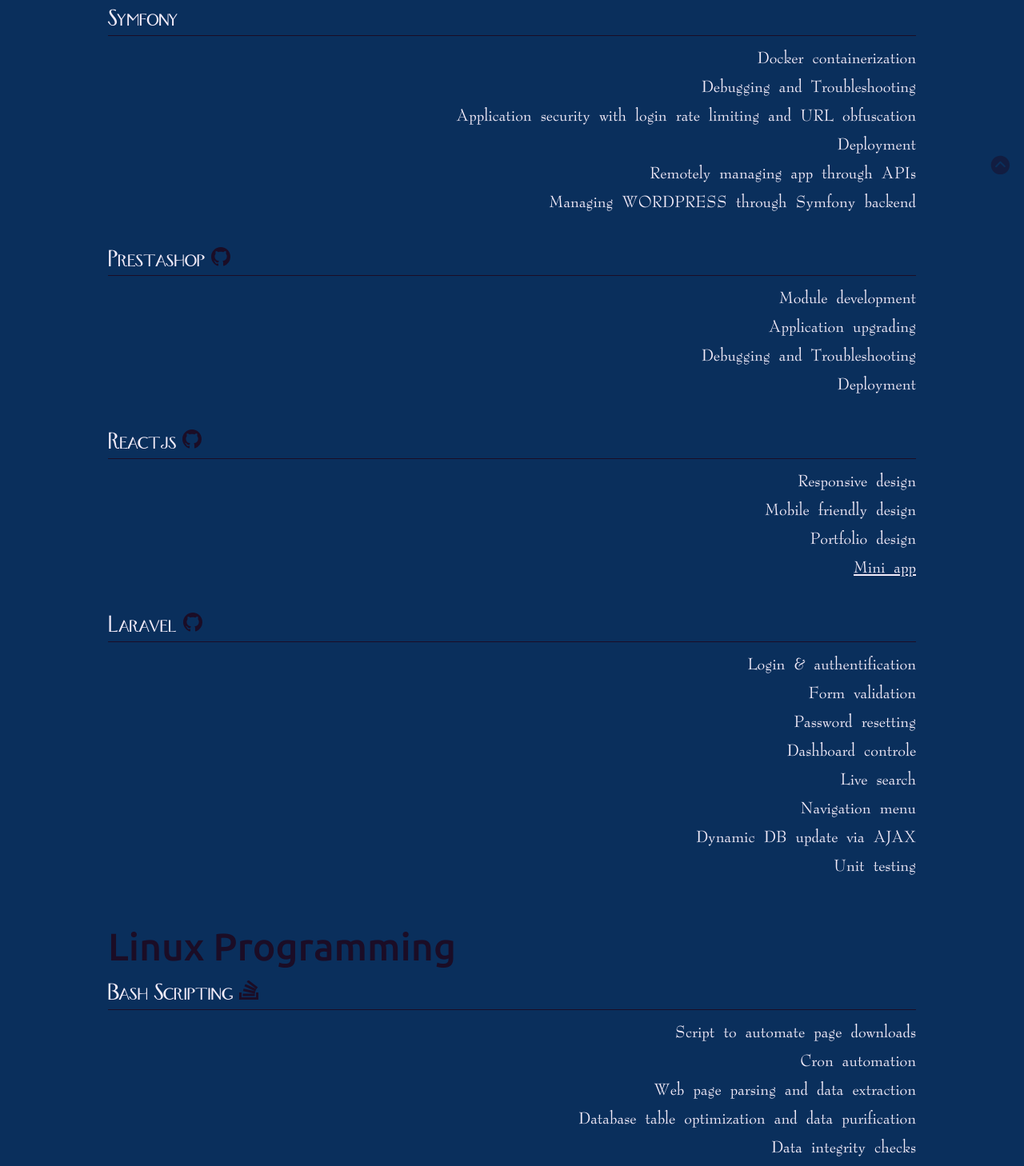
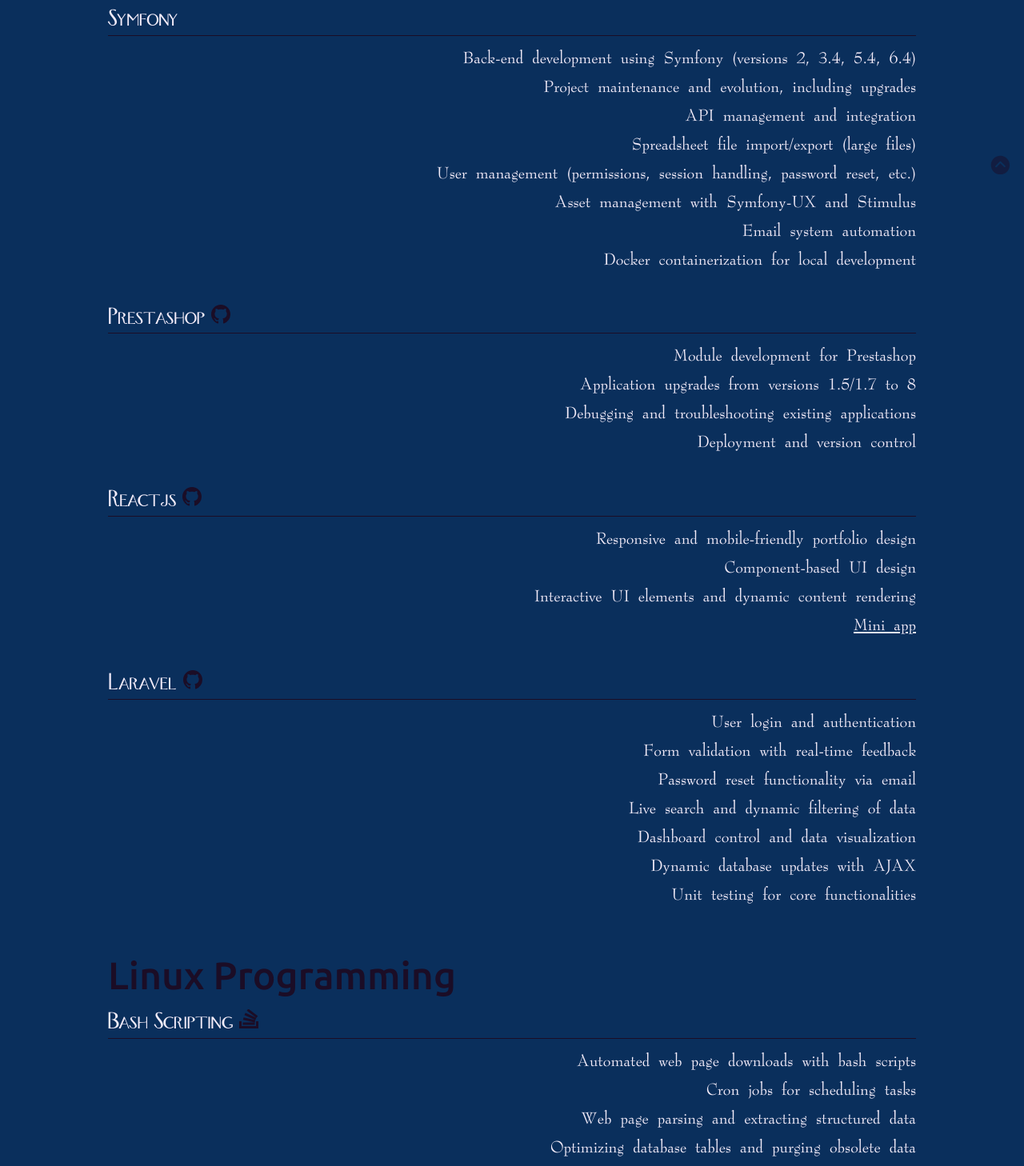
Before and after one commit to Antsamotady/ResumePortfolio, a React (Create React App) app: page /capabilities in a window 1280 px wide. Shown: the part 560-2018 px from the top of the page at 80% size. Built offline with nearby package versions, Linux system fonts and the light colour scheme.

Commit message:
Update capabilities, about, and gallerie

```diff
--- a/src/Components/Pages/About.js
+++ b/src/Components/Pages/About.js
@@ -41,7 +41,7 @@
         </div>
 
         <div className="bottom-text">
-          <span>Place I've been</span>
+          <span>I've been</span>
           <div className="small-titles">
             <div className="work-experience">
               <div className='experience-title'>Web developer</div>
@@ -61,7 +61,7 @@
         <p className="quater-underlining"></p>
 
         <div className="bottom-text">
-          <span>Recently</span>
+          <span>Not far from now</span>
           <div className="updates">
             <div className="update-title-container">
               <p className="update-title">C2 Level English Certification</p>
--- a/src/Components/Pages/Capabilities.js
+++ b/src/Components/Pages/Capabilities.js
@@ -69,12 +69,14 @@
                   <span className="tech-title">Symfony </span><span className="icon-link"><a title="The project repo" href="https://github.com/Antsamotady/"></a></span>
                 </div>
                 <ul className="list-inline">
-                  <li>Docker containerization</li>
-                  <li>Debugging and Troubleshooting</li>
-                  <li>Application security with login rate limiting and URL obfuscation</li>
-                  <li>Deployment</li>
-                  <li>Remotely managing app through APIs</li>
-                  <li>Managing WORDPRESS through Symfony backend</li>
+                  <li>Back-end development using Symfony (versions 2, 3.4, 5.4, 6.4)</li>
+                  <li>Project maintenance and evolution, including upgrades</li>
+                  <li>API management and integration</li>
+                  <li>Spreadsheet file import/export (large files)</li>
+                  <li>User management (permissions, session handling, password reset, etc.)</li>
+                  <li>Asset management with Symfony-UX and Stimulus</li>
+                  <li>Email system automation</li>
+                  <li>Docker containerization for local development</li>
                 </ul>
               </div>
               <div className="task">
@@ -82,10 +84,10 @@
                   <span className="tech-title">Prestashop </span><span className="icon-link"><a title="The project repo" href="https://github.com/Antsamotady"><BsGithub /></a></span>
                 </div>
                 <ul className="list-inline">
-                  <li>Module development</li>
-                  <li>Application upgrading</li>
-                  <li>Debugging and Troubleshooting</li>
-                  <li>Deployment</li>
+                  <li>Module development for Prestashop</li>
+                  <li>Application upgrades from versions 1.5/1.7 to 8</li>
+                  <li>Debugging and troubleshooting existing applications</li>
+                  <li>Deployment and version control</li>
                 </ul>
               </div>
               <div className="task">
@@ -93,9 +95,9 @@
                   <span className="tech-title">Reactjs </span><span className="icon-link"><a title="The project repo" href="https://github.com/Antsamotady/ResumePortfolio/tree/master"><BsGithub /></a></span>
                 </div>
                 <ul className="list-inline">
-                  <li>Responsive design</li>
-                  <li>Mobile friendly design</li>
-                  <li>Portfolio design</li>
+                  <li>Responsive and mobile-friendly portfolio design</li>
+                  <li>Component-based UI design</li>
+                  <li>Interactive UI elements and dynamic content rendering</li>
                   <li><span className="mini-app-btn" onClick={this.hideMe}>Mini app</span></li>
                 </ul>
               </div>
@@ -120,14 +122,13 @@
                   <span className="tech-title">Laravel </span><span className="icon-link"><a title="The project repo" href="https://github.com/Antsamotady/laravel6-test-dashdoard"><BsGithub /></a></span>
                 </div>
                 <ul className="list-inline">
-                  <li>Login & authentification</li>
-                  <li>Form validation</li>
-                  <li>Password resetting</li>
-                  <li>Dashboard controle</li>
-                  <li>Live search</li>
-                  <li>Navigation menu</li>
-                  <li>Dynamic DB update via AJAX</li>
-                  <li>Unit testing</li>
+                  <li>User login and authentication</li>
+                  <li>Form validation with real-time feedback</li>
+                  <li>Password reset functionality via email</li>
+                  <li>Live search and dynamic filtering of data</li>
+                  <li>Dashboard control and data visualization</li>
+                  <li>Dynamic database updates with AJAX</li>
+                  <li>Unit testing for core functionalities</li>
                 </ul>
               </div>
             </div>
@@ -141,11 +142,11 @@
                   <span className="tech-title">Bash Scripting </span><span className="icon-link"><a title="My stack profile" href="https://stackoverflow.com/users/9532910/antsamotady"><ImStackoverflow /></a></span>
                 </div>
                 <ul className="list-inline">
-                  <li>Script to automate page downloads</li>
-                  <li>Cron automation</li>
-                  <li>Web page parsing and data extraction</li>
-                  <li>Database table optimization and data purification</li>
-                  <li>Data integrity checks</li>
+                  <li>Automated web page downloads with bash scripts</li>
+                  <li>Cron jobs for scheduling tasks</li>
+                  <li>Web page parsing and extracting structured data</li>
+                  <li>Optimizing database tables and purging obsolete data</li>
+                  <li>Data integrity checks and error correction</li>
                 </ul>
               </div>
             </div>
@@ -159,9 +160,9 @@
                   <span className="tech-title">System & Network Engineering </span><span className="icon-link"><a title="the repo" href="https://github.com/Antsamotady/"></a></span>
                 </div>
                 <ul className="list-inline">
-                  <li>Operating system installation</li>
-                  <li>Structured network cabling</li>
-                  <li>Firewall rule-based filtering of network connections</li>
+                  <li>Installation and configuration of operating systems</li>
+                  <li>Structured network cabling and setup</li>
+                  <li>Firewall configuration and rule-based access control</li>
                 </ul>
               </div>
             </div>
--- a/src/Components/Pages/Gallerie.js
+++ b/src/Components/Pages/Gallerie.js
@@ -7,16 +7,17 @@
 import img1 from '../../Images/img1.png';
 import img2 from '../../Images/Neh_9_20.jpg';
 import img3 from '../../Images/II_Tim_4.5.png';
-import img4 from '../../Images/TL_texture.png';
 import img5 from '../../Images/Sal_122.7.png';
-import img6 from '../../Images/logo_texture_2.png';
+import img6 from '../../Images/SamuelLJackson.png';
+import img7 from '../../Images/Ecc 7.8.png';
+import img8 from '../../Images/logo_texture_2.png';
 
 const Gallerie = () => {
   return (
     <div className="gallerie carousel-wrapper">
       <Carousel indicators={false}>
         <Carousel.Item>
-          <img src={img1} alt="img1" />
+          <img src={img8} alt="img1" />
         </Carousel.Item>
         <Carousel.Item interval={7000}>
           <img src={img2} alt="img2" />
@@ -25,7 +26,7 @@
           <img src={img3} alt="img1" />
         </Carousel.Item>
         <Carousel.Item>
-          <img src={img4} alt="img2" />
+          <img src={img7} alt="img2" />
         </Carousel.Item>
         <Carousel.Item interval={7000}>
           <img src={img5} alt="img1" />
@@ -33,6 +34,9 @@
         <Carousel.Item>
           <img src={img6} alt="img2" />
         </Carousel.Item>
+        <Carousel.Item>
+          <img src={img1} alt="img2" />
+        </Carousel.Item>
       </Carousel>
     </div>
   );
--- a/src/Stylesheets/about.css
+++ b/src/Stylesheets/about.css
@@ -49,6 +49,13 @@
   font-size: larger;
 }
 
+
+@media screen and (max-width:450px) {
+  .parag {
+    font-size: 1rem;
+  }
+}
+
 .bottom-text {
   margin: 1rem 1rem 3rem;
 }
@@ -77,7 +84,23 @@
 }
 
 .company-logo {
-  width: 75px;
+  width: 100%;           /* Allow the image to scale within its container */
+  max-width: 200px;      /* Cap the width at 200px */
+  min-width: 50px;       /* Optional: Minimum width to avoid the image getting too small */
+  height: auto;          /* Maintain aspect ratio */
+  object-fit: contain;   /* Ensure the image maintains its aspect ratio */
+}
+
+@media (max-width: 768px) {
+  .company-logo {
+    max-width: 170px; /* A bit smaller for tablets */
+  }
+}
+
+@media (max-width: 480px) {
+  .company-logo {
+    max-width: 150px; /* Even smaller for mobile devices */
+  }
 }
 
 .updates {
@@ -124,8 +147,6 @@
 
 @media screen and (max-width:450px) {
   .about-me {
-    padding: 20px 40px;
-
     display: block;
   }
 
```
Also changed, not shown: src/Images/Ecc 7.8.png (added), src/Images/SamuelLJackson.png (added).
